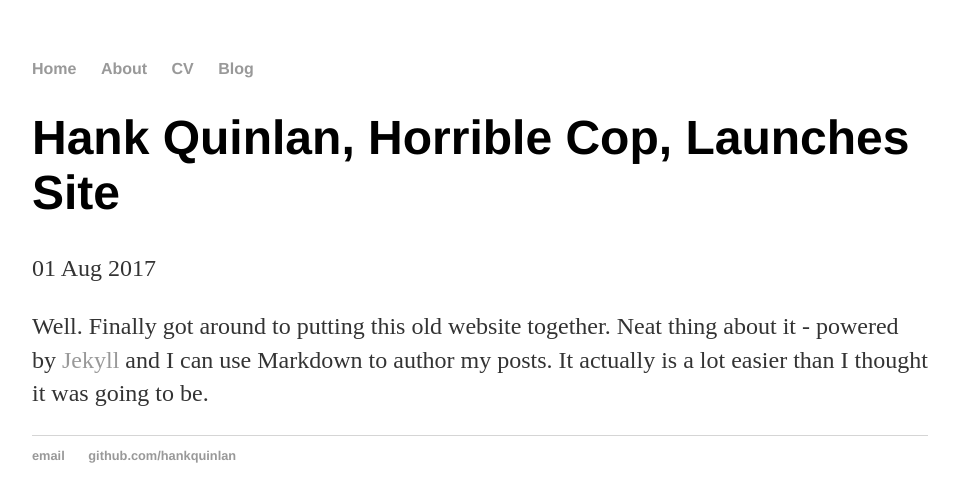
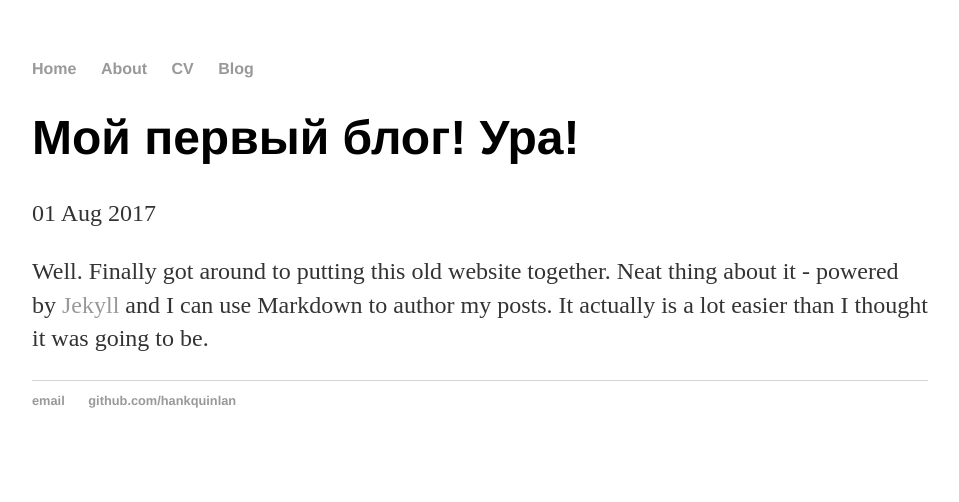
Before and after one commit to sektor21/sektor21.github.io, a Jekyll site: the page built from _posts/2017-08-01-title-of-my-post1.md, in a window 1280 px wide. Shown: the top 502 px of the page, without its empty margins (160-1119 px from the left). Built offline with Jekyll 4.4.1, drawn with Linux system fonts in a browser that asks for light colours.

Commit message:
Update 2017-08-01-title-of-my-post1.md

```diff
--- a/_posts/2017-08-01-title-of-my-post1.md
+++ b/_posts/2017-08-01-title-of-my-post1.md
@@ -1,6 +1,6 @@
 ---
 layout: post
-title: "Hank Quinlan, Horrible Cop, Launches Site"
+title: "Мой первый блог! Ура!"
 date: 2017-08-01
 ---
 
```
